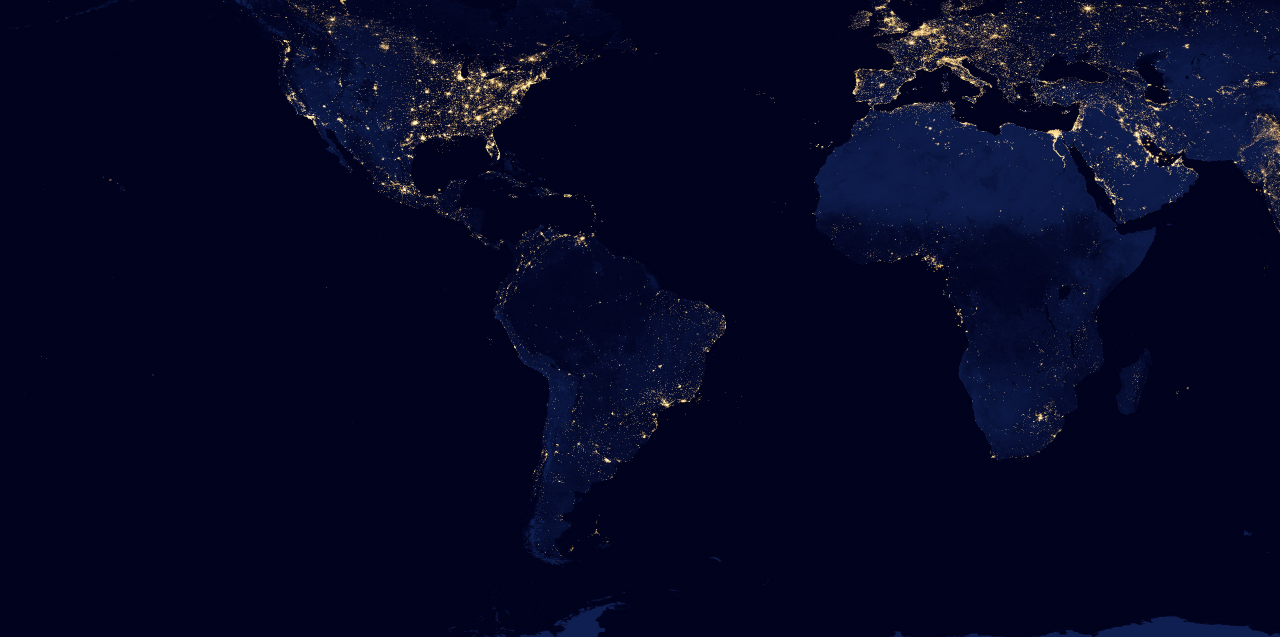
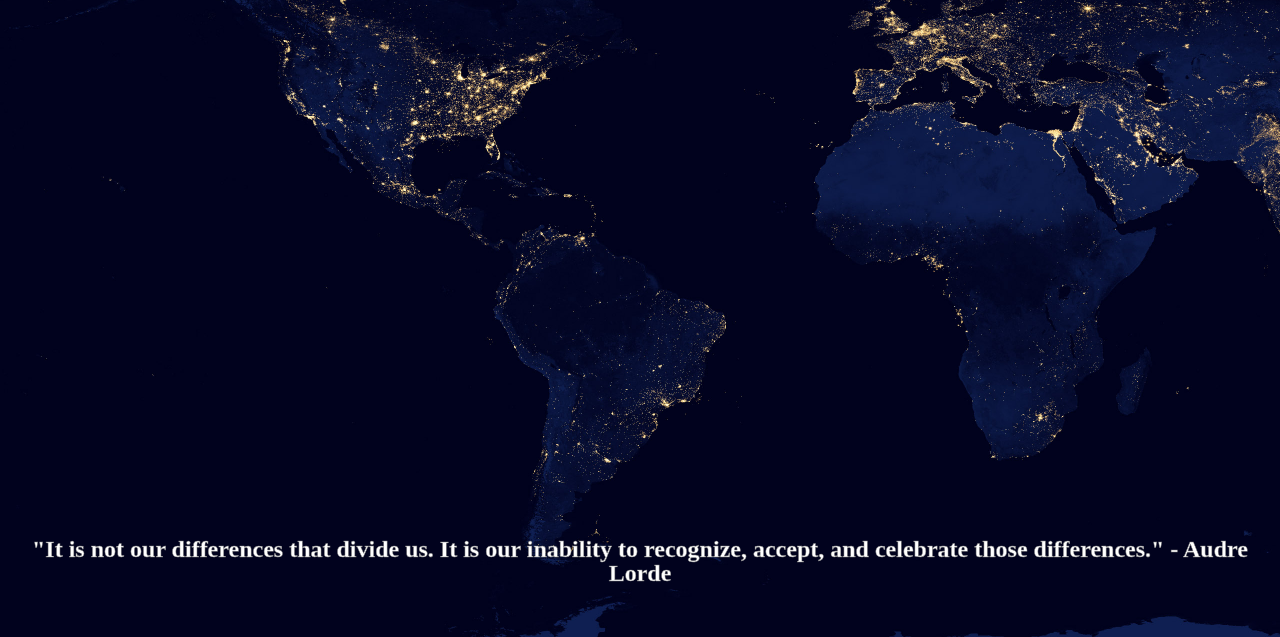
Before and after one commit to jmg330/Project-4, a plain HTML site: page index.html in a window 1280 px wide. Shown: the part 163-800 px from the top of the page. Drawn offline with Linux system fonts and the light colour scheme.

Commit message:
Add files via upload
Text formatting.

```diff
--- a/css/screenIndex.css
+++ b/css/screenIndex.css
@@ -11,8 +11,16 @@ h1 {
 	-webkit-text-stroke-color: gray;
 }
 h2 {
-	font-size: 2em;
+
+	font-size: 1.5em;
 	font-weight: bold;
 	color: white;
-	text-align: center
+	width: 50%;
+	height: 100px;
+	-webkit-text-stroke-width: 0.5px;
+	-webkit-text-stroke-color: gray;
+	position: fixed;
+    text-align: center;
+    bottom: 0px;
+    width: 100%;
 }
```
